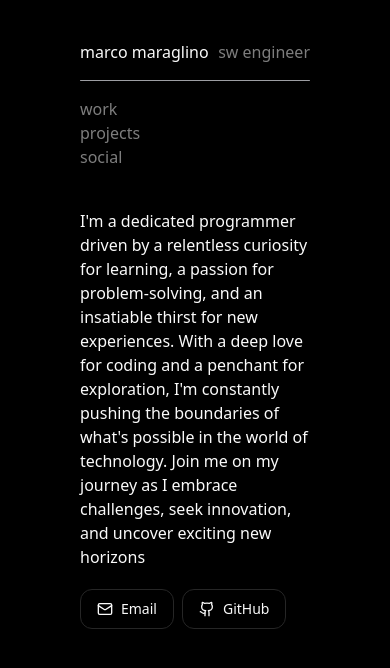
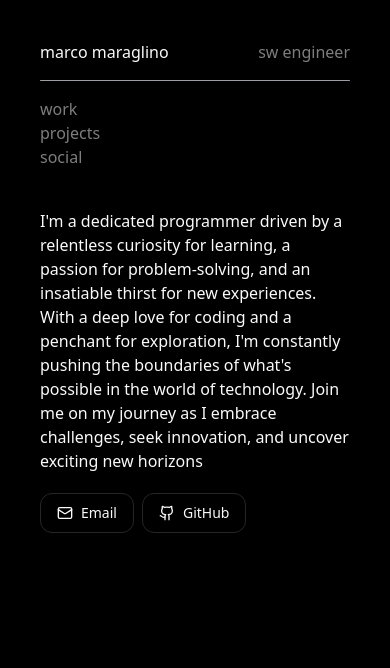
Before and after one commit to marcomaraglino/portfoliov2, a React (Vite) app: page / in a window 390 px wide. Shown: the top 668 px of the page. Built offline with nearby package versions, Linux system fonts and the light colour scheme.

Commit message:
decreased padding on mobile

```diff
--- a/src/App.jsx
+++ b/src/App.jsx
@@ -8,7 +8,7 @@ import Header from "./components/Header.jsx";
 
 const Layout = () => {
   return (
-    <div className="w-full px-20 max-md:px-20">
+    <div className="w-full px-20 max-md:px-10">
       <Header />
       <Outlet />
     </div>
```
